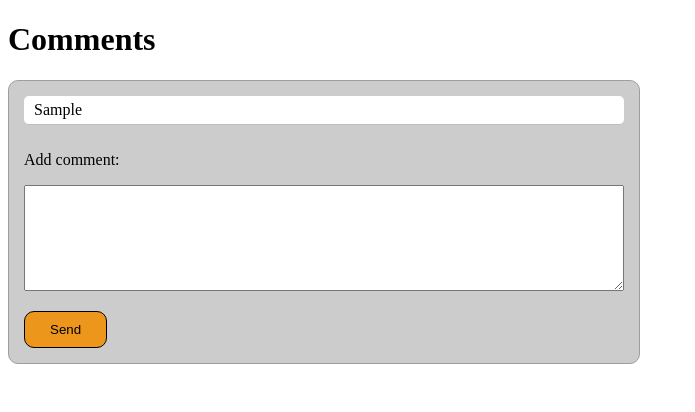
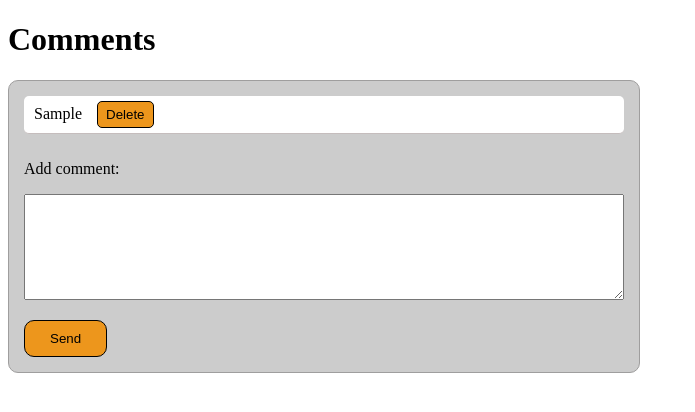
Before and after one commit to Regina5425/spam-filter, a plain HTML site: page index.html in a window 1280 px wide. Both pictures are taken after typing "Sample" into the empty fields and a click on the button "Send". Shown: the whole page, without its empty margins (0-695 px from the left). Drawn offline with Linux system fonts and the light colour scheme.

Commit message:
update index.js

```diff
--- a/index.html
+++ b/index.html
@@ -10,7 +10,7 @@
 <body>
 	<h1>Comments</h1>
 	<div class="container">
-		<div class="added-comment"></div>
+		<div class="comments"></div>
 		<label>
 			<p class="text">Add comment:</p>
 			<textarea></textarea>
--- a/index.js
+++ b/index.js
@@ -1,29 +1,44 @@
-const comment = document.querySelector('textarea');
-const button = document.querySelector('.send');
-const comments = [];
+const button = document.querySelector('button');
+const comments = document.querySelector('.comments');
+const textarea = document.querySelector('textarea');
 
-button.addEventListener('click', addComment);
+let array = [];
 
-function addComment() {
-	if(comment.value !== '') {
-		comments.push(comment.value);
-	}
+button.addEventListener('click', () => {
+	let text = textarea.value;
+	textarea.value = '';
 
-	comment.value = '';
+	array.push(text);
 
-	let addedComment = '';
-	for (let comm of comments) {
-		let checked = checkSpam(comm);
-		addedComment += `<div class="add">${checked}</div>`;
-	}
+	comments.innerHTML = '';
+	render(comments, array);
+});
 
-	document.querySelector('.added-comment').innerHTML = addedComment;
-}
+function render(parentNode, data) {
+	for (let i = 0; i < data.length; i++) {
+		let item = data[i];
 
-function checkSpam(str) {
-	if (str.includes('xxx')) {
-		return str.replaceAll('xxx', '***');
-	} else {
-		return str;
+		const filteredWords = ['viagra', 'xxx'];
+		let filteredText = item;
+		for (let word of filteredWords) {
+			let regexp = new RegExp(word, 'ig');
+			filteredText = filteredText.replace(regexp, '***');
+		}
+
+		let node = document.createElement('div');
+		node.classList.add('comment');
+		node.textContent = filteredText;
+
+		const deleteBtn = document.createElement('button');
+		deleteBtn.classList.add('del__btn');
+		deleteBtn.textContent = 'Delete';
+
+		deleteBtn.addEventListener('click', () => {
+			node.remove();
+			data.splice(i, 1);
+		});
+
+		parentNode.append(node);
+		node.append(deleteBtn);
 	}
 }
--- a/style.css
+++ b/style.css
@@ -12,7 +12,7 @@ label {
 	margin-bottom: 20px;
 }
 
-.add {
+.comment {
 	margin-bottom: 10px;
 	padding: 5px 10px;
 	background-color: #fff;
@@ -30,3 +30,13 @@ textarea {
 	border-radius: 10px;
 	cursor: pointer;
 }
+
+.del__btn {
+	margin-left: 15px;
+	padding: 5px 8px;
+	background-color: transparent;
+	border: 1px solid #000;
+	background-color: #ed961c;
+	border-radius: 5px;
+	cursor: pointer;
+}
```
